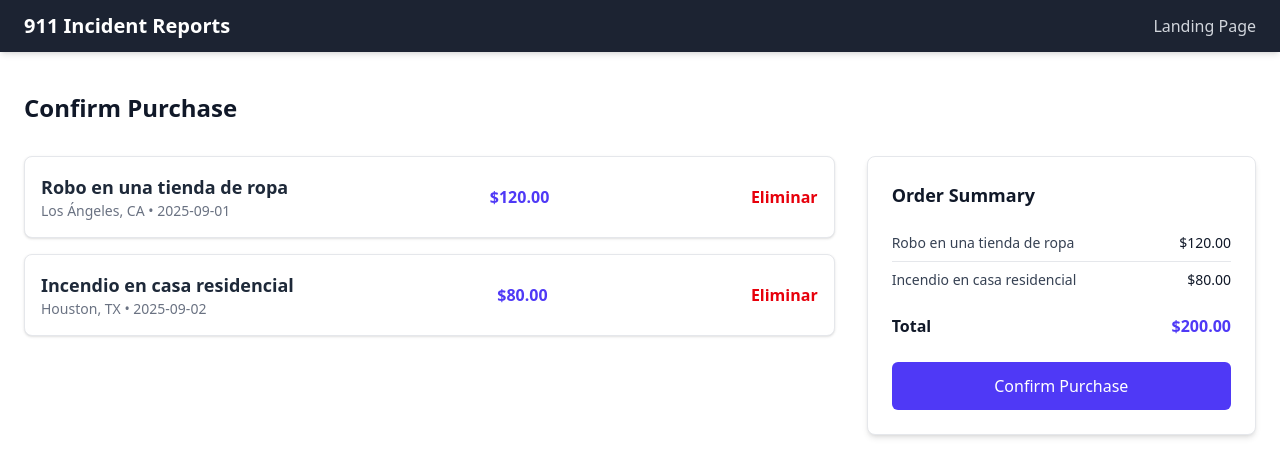
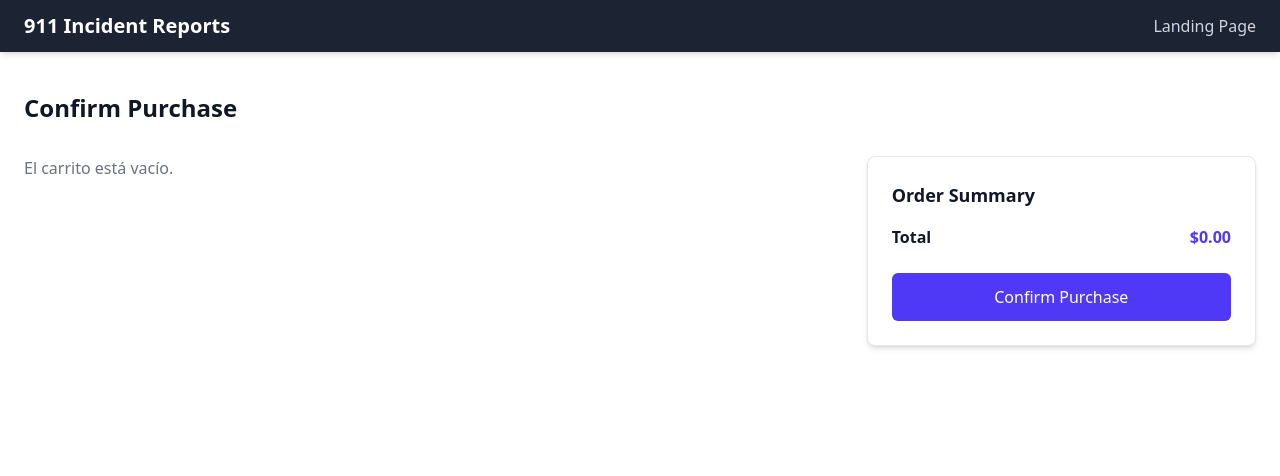
Before and after one commit to Gretwix/Disaster-Match2-Desarrollo, a React (Vite) app: page /Cart in a window 1280 px wide. Shown: the top 476 px of the page. Built offline with nearby package versions, Linux system fonts and the light colour scheme.

Commit message:
CartUsaLocalStorage

```diff
--- a/src/components/ui/pages/Cart.tsx
+++ b/src/components/ui/pages/Cart.tsx
@@ -1,17 +1,27 @@
-import { useState } from "react";
 
-export default function ConfirmPurchasePage() {
-  const initialCartItems = [
-    { id: 1, title: "Robo en una tienda de ropa", location: "Los Ángeles, CA", date: "2025-09-01", price: 120 },
-    { id: 2, title: "Incendio en casa residencial", location: "Houston, TX", date: "2025-09-02", price: 80 },
-  ];
+import { useEffect, useState } from "react";
 
-  const [cartItems, setCartItems] = useState(initialCartItems);
+type CartItem = {
+  id: number;
+  title: string;
+  price: number;
+  quantity: number;
+};
 
-  const total = cartItems.reduce((acc, item) => acc + item.price, 0);
+export default function CartPage() {
+  const [cartItems, setCartItems] = useState<CartItem[]>([]);
 
-  const handleRemoveItem = (id) => {
-    setCartItems(cartItems.filter(item => item.id !== id));
+  useEffect(() => {
+    const stored = localStorage.getItem("cart");
+    setCartItems(stored ? JSON.parse(stored) : []);
+  }, []);
+
+  const total = cartItems.reduce((acc, item) => acc + item.price * (item.quantity || 1), 0);
+
+  const handleRemoveItem = (id: number) => {
+    const updated = cartItems.filter(item => item.id !== id);
+    setCartItems(updated);
+    localStorage.setItem("cart", JSON.stringify(updated));
   };
 
   return (
@@ -22,26 +32,27 @@ export default function ConfirmPurchasePage() {
       <div className="grid grid-cols-1 lg:grid-cols-3 gap-8">
         {/* Lista de incidentes */}
         <div className="lg:col-span-2 space-y-4">
-          {cartItems.map((item) => (
+          {cartItems.length === 0 ? (
+            <p className="text-gray-500">El carrito está vacío.</p>
+          ) : (
+            cartItems.map((item) => (
               <div
                 key={item.id}
                 className="bg-white shadow-sm rounded-lg p-4 flex justify-between items-center border border-gray-200"
               >
                 <div>
                   <h2 className="text-lg font-semibold text-gray-800">{item.title}</h2>
-                <p className="text-sm text-gray-500">
-                  {item.location} • {item.date}
-                </p>
                 </div>
                 <span className="text-indigo-600 font-semibold">${item.price.toFixed(2)}</span>
                 <button
                   onClick={() => handleRemoveItem(item.id)}
-                className="text-red-600 hover:text-red-800 font-semibold cursor-none"
+                  className="text-red-600 hover:text-red-800 font-semibold cursor-pointer"
                 >
                   Eliminar
                 </button>
               </div>
-          ))}
+            ))
+          )}
         </div>
 
         {/* Resumen de compra */}
@@ -65,6 +76,7 @@ export default function ConfirmPurchasePage() {
           <button
             className="w-full bg-indigo-600 text-white py-3 rounded-md font-medium hover:bg-indigo-700 transition cursor-pointer"
             onClick={() => alert("✅ Purchase Confirmed!")}
+            disabled={cartItems.length === 0}
           >
             Confirm Purchase
           </button>
--- a/src/components/ui/pages/HomePage.tsx
+++ b/src/components/ui/pages/HomePage.tsx
@@ -28,7 +28,10 @@ type CartItem = {
 
 export default function HomePage() {
   // Estados
-  const [cart, setCart] = useState<CartItem[]>([]);
+  const [cart, setCart] = useState<CartItem[]>(() => {
+    const stored = localStorage.getItem("cart");
+    return stored ? JSON.parse(stored) : [];
+  });
   const [filter, setFilter] = useState<string>("all");
   const [search, setSearch] = useState<string>("");
   const [leads, setLeads] = useState<Lead[]>([]);
@@ -73,6 +76,11 @@ export default function HomePage() {
   const removeFromCart = (id: number) => {
     setCart((prev) => prev.filter((i) => i.id !== id));
   };
+
+  // Sincronizar carrito con localStorage
+  useEffect(() => {
+    localStorage.setItem("cart", JSON.stringify(cart));
+  }, [cart]);
 
   // Filtros + búsqueda
   const filteredLeads = useMemo(() => {
```
Lines whose indentation alone changed are shown as unchanged.
